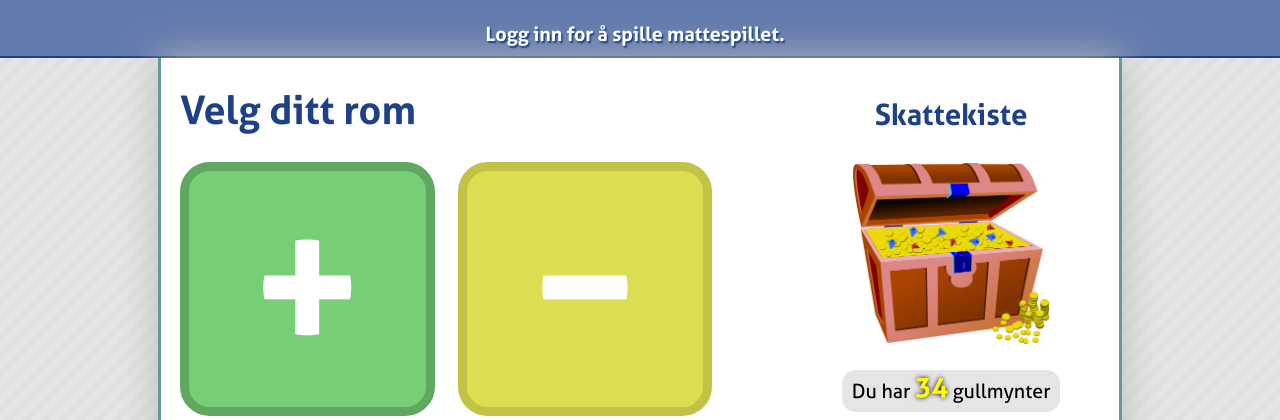
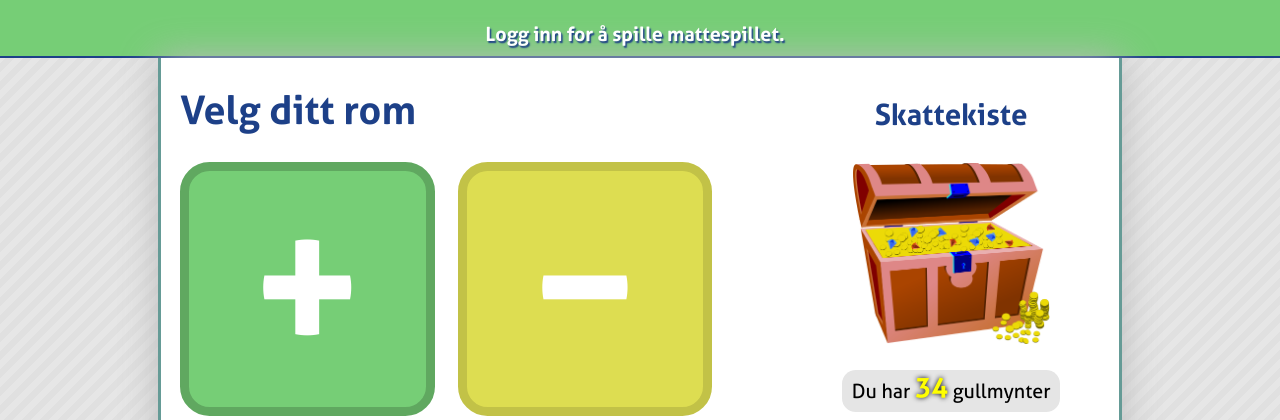
Before and after one commit to ThomasPedersen/mattespill, a Django app: template main/templates/home.html in a window 1280 px wide. Shown: the top 420 px of the page. Run offline with Django 3.2, Linux system fonts and the light colour scheme; the template is opened without the code that fills it: most values are stand-ins (such as "Sample title", 1, 10 or a date in 2020).

Commit message:
Lagt inn farger på header i rommene.

```diff
--- a/main/templates/outer.html
+++ b/main/templates/outer.html
@@ -7,7 +7,18 @@
 
 	<style type="text/css">
 	#header {
+
+	{% if turn.room.id == 1 %}
+		background-color: #76ce76;
+	{% else %} {% if turn.room.id == 2 %}
+		background-color: #dddd51;
+	{% else %} {% if turn.room.id == 3 %}
+		background-color: #eca657;
+	{% else %} {% if turn.room.id == 4 %}
+		background-color: #ec5757;
+	{% else %}
 		background-color: #627AAD;
+	{% endif %}{% endif %}{% endif %}{% endif %}
 		border-bottom: .15em solid #1D4088;
 		text-shadow: #1D4088 1.5px 1.5px 1.5px;
 	}
@@ -19,6 +30,8 @@
 	<script src="/media/main.js" type="text/javascript"></script>
 </head>
 <body>
+
+
 <div id="wrapper">
 <div id="header">
 	<table id="headertable">
```
